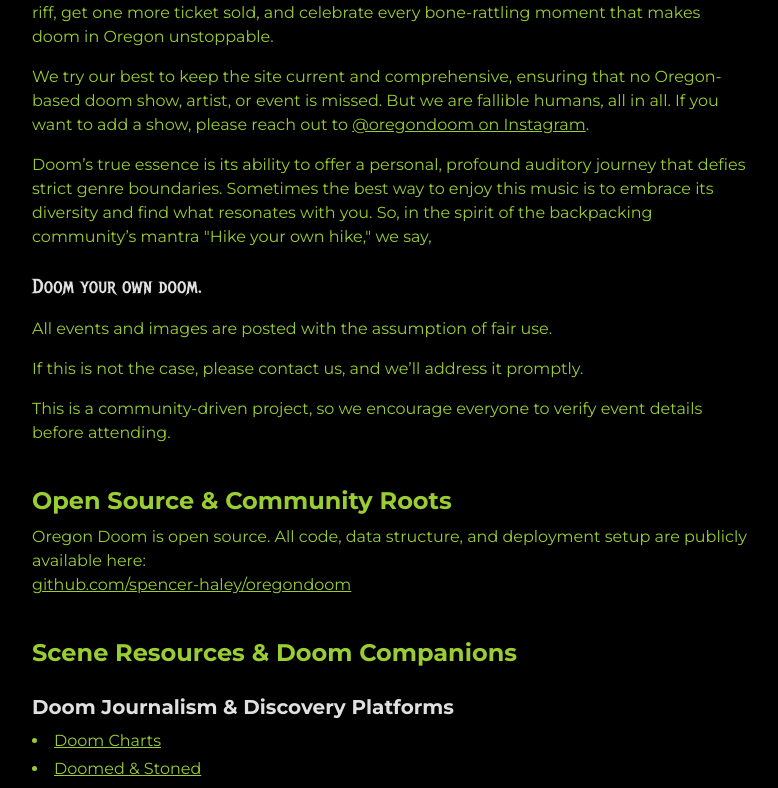
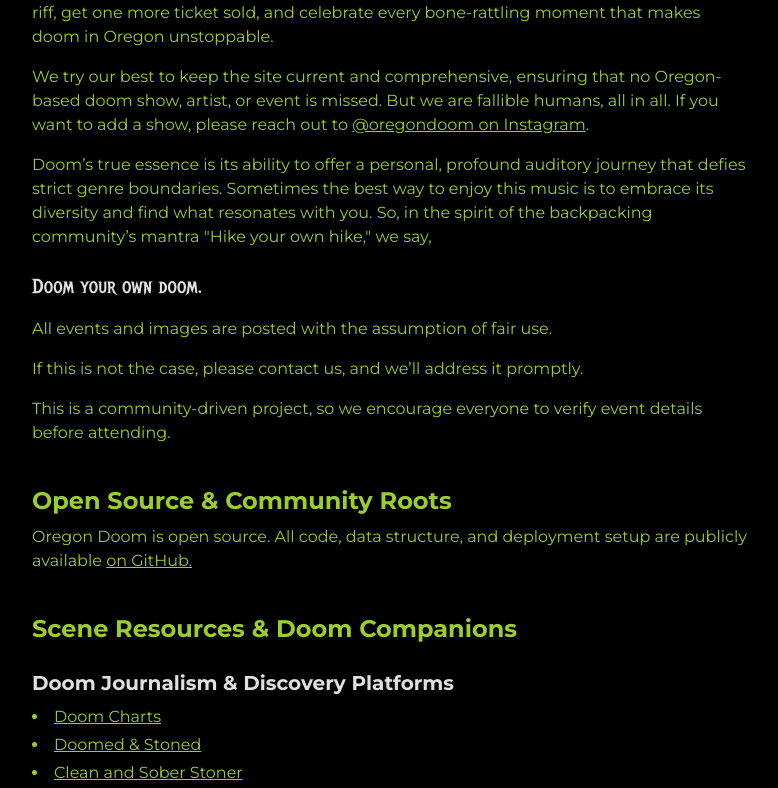
Before and after one commit to spencer-haley/oregondoom, a React (Vite) app: page /about in a window 1280 px wide. Shown: the part 368-1156 px from the top of the page, without its empty margins (248-1026 px from the left). Built offline with nearby package versions, Linux system fonts and the light colour scheme; no server answers.

Commit message:
About Page Update

```diff
--- a/src/pages/AboutPage.jsx
+++ b/src/pages/AboutPage.jsx
@@ -37,10 +37,7 @@ export default function AboutPage() {
 
         <h2 className="text-2xl text-doomGreen font-bold mt-10 mb-2">Open Source & Community Roots</h2>
         <p className="mb-4">
-          Oregon Doom is open source. All code, data structure, and deployment setup are publicly available here:
-          <br />
-          <a href="https://github.com/spencer-haley/oregondoom" target="_blank" rel="noopener noreferrer" className="underline text-doomGreen">
-            github.com/spencer-haley/oregondoom
+          Oregon Doom is open source. All code, data structure, and deployment setup are publicly available <a href="https://github.com/spencer-haley/oregondoom" target="_blank" rel="noopener noreferrer" className="underline text-doomGreen"> on GitHub.
           </a>
         </p>
 
```
